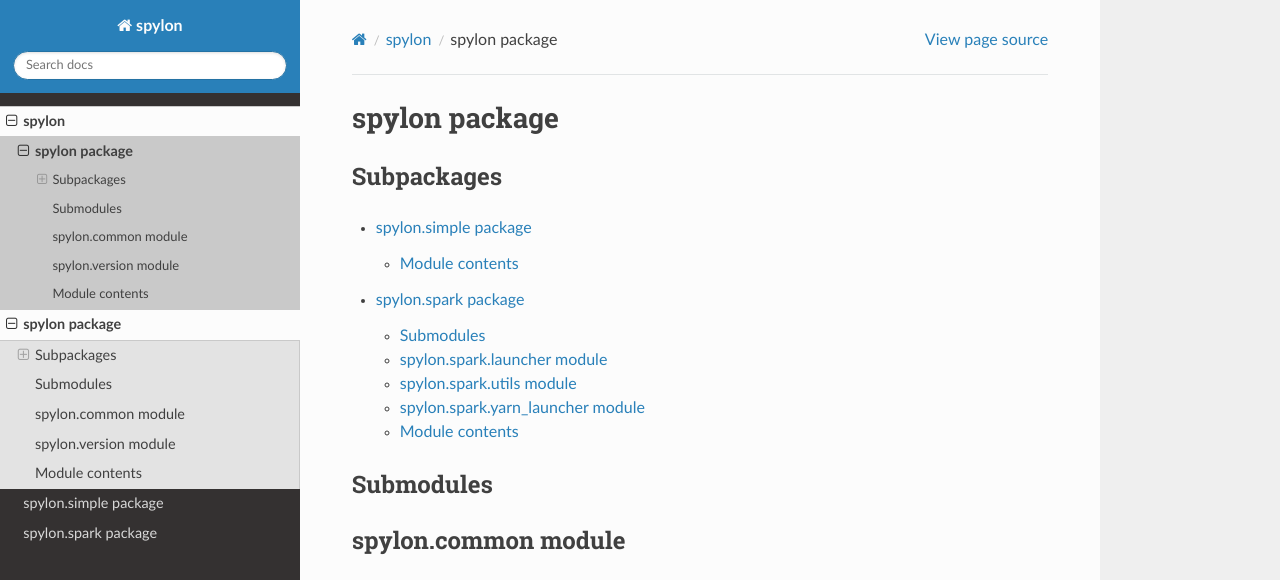
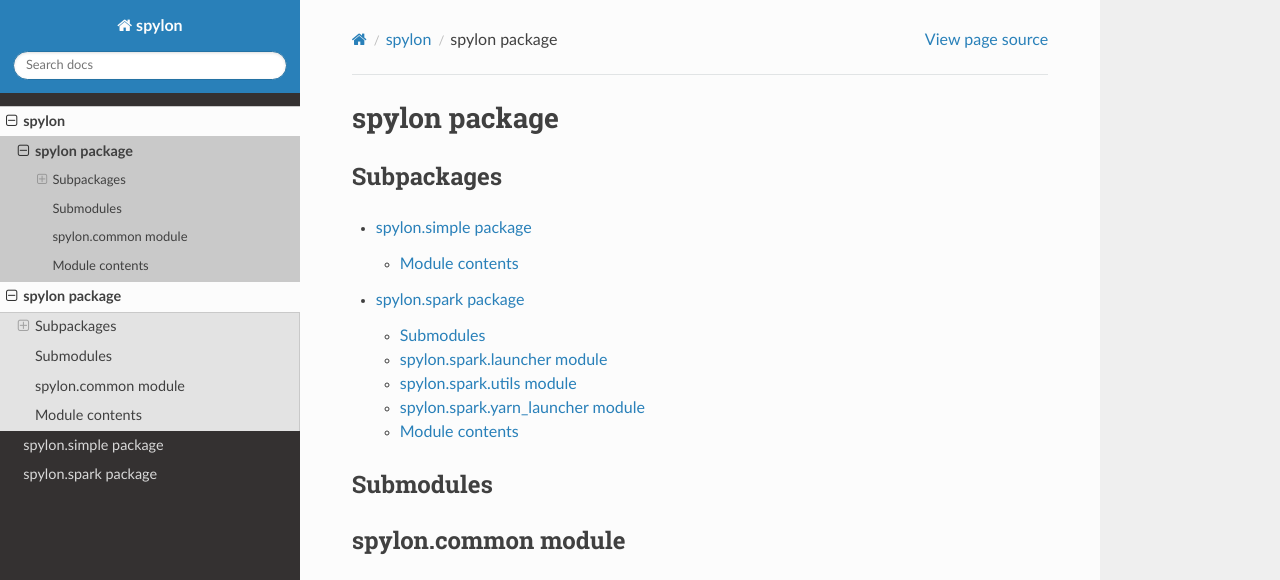
Before and after one commit to vericast/spylon, a Sphinx documentation site: the page built from docs/spylon.rst, in a window 1280 px wide and 1229 px high. Shown: the top 580 px of the window. Built offline with Sphinx 7.4.7 and the Read the Docs theme 2.0.0, drawn with Linux system fonts in a browser that asks for light colours; some of the changed text lies outside the part shown; grey boxes are pictures that could not be loaded.

Commit message:
Remove doc gen for version module

```diff
--- a/docs/spylon.rst
+++ b/docs/spylon.rst
@@ -20,15 +20,6 @@
     :undoc-members:
     :show-inheritance:
 
-spylon.version module
----------------------
-
-.. automodule:: spylon.version
-    :members:
-    :undoc-members:
-    :show-inheritance:
-
-
 Module contents
 ---------------
 
```
